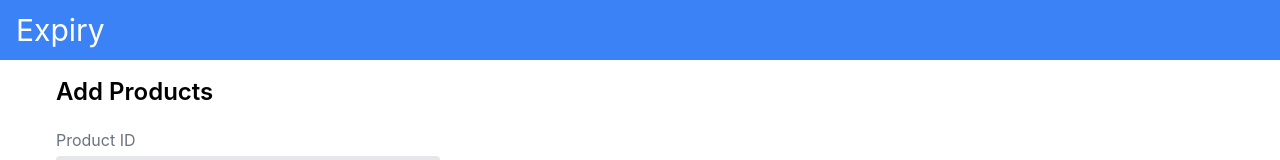
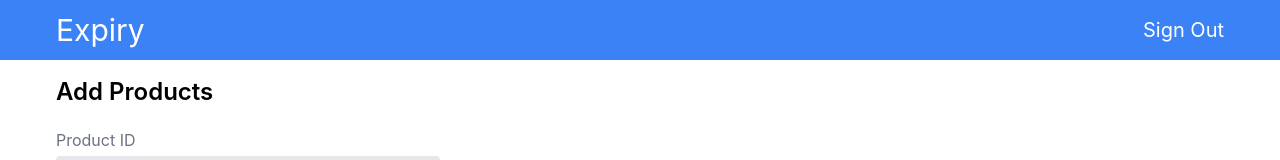
Before and after one commit to serverguyken/expiry, a Next.js app: page /product/create in a window 1280 px wide. Shown: the top 160 px of the page. Built offline with nearby package versions, Linux system fonts and the light colour scheme; no server answers; the database is empty; sample sign-in values are in the browser's storage.

Commit message:
added sign out feature

```diff
--- a/config/firebase.ts
+++ b/config/firebase.ts
@@ -54,6 +54,10 @@ export const createUserAuth = (email: string, password: string, onSuccess: (user
 export const logInUserAuth = (email: string, password: string, onSuccess: (userData: any) => void, onError: (error: string) => void) => {
     signInWithEmailAndPassword(auth, email, password).then((userData) => onSuccess(userData)).catch((error: any) => onError(error))
 }
+
+export const signOutUserAuth = () => {
+    auth.signOut()
+}
 export const addUser = (uid: string, data: { email: string }, onSuccess: (data: any) => void, onError: (error: any) => void) => {
     const ref = createDocRef("users", uid)
     SetDoc(ref, data).then((data: any) => onSuccess(data)).catch((error: any) => onError(error))
--- a/config/index.ts
+++ b/config/index.ts
@@ -1,4 +1,4 @@
-import { addUser, createUserAuth, logInUserAuth } from "./firebase";
+import { addUser, createUserAuth, logInUserAuth, signOutUserAuth } from "./firebase";
 
 export const signUpUser = (data: {
     email: string;
@@ -14,6 +14,11 @@ export const logInUser = (email: string, password: string, onSuccess: (user: any
     logInUserAuth(email, password, (userData: any) => {
         onSuccess(userData)
     }, (error: any) => onError(error))
+}
+
+
+export const signOutUser = () => {
+    signOutUserAuth()
 }
 
 
--- a/pages/product/create.tsx
+++ b/pages/product/create.tsx
@@ -3,6 +3,7 @@ import Head from "next/head";
 import { useEffect, useState } from "react";
 import CheckAuth from "../../auth/CheckAuth";
 import ProductList from "../../components/ProductList";
+import { signOutUser } from "../../config";
 import { addUserProduct } from "../../config/firebase";
 import useUserContext from "../../provider/userProvider";
 import store from "../../store";
@@ -57,8 +58,15 @@ const CreateProduct = () => {
                 <meta name="description" content="Create a new Expiry product / View Expiry products" />
                 <link rel="icon" href="/favicon.ico" />
             </Head>
-            <div className="logo">
-                <h1 className='bg-blue-500 pt-3 pb-3 pl-4 text-3xl text-white'>Expiry</h1>
+            <div className="logo bg-blue-500 pt-3 pb-3">
+                <div className="flex justify-between items-center main_container max-w-[1200px] m-auto">
+                    <h1 className='text-3xl text-white'>Expiry</h1>
+                    <div className="signout">
+                        <button className="text-white text-xl hover:text-blue-200"
+                            onClick={() => signOutUser()}
+                        >Sign Out</button>
+                    </div>
+                </div>
             </div>
             <main className="main_comp main_container max-w-[1200px] m-auto">
                 <div className="product_add_section">
```
